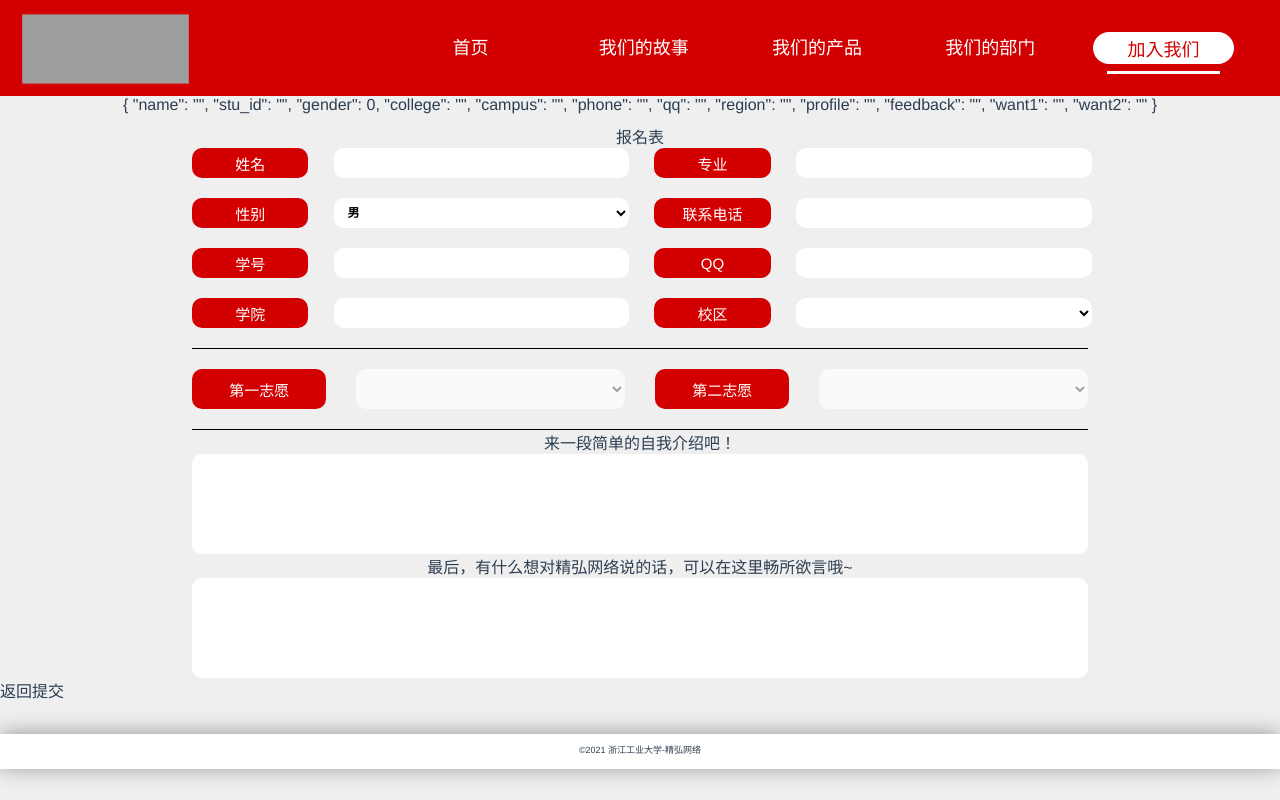
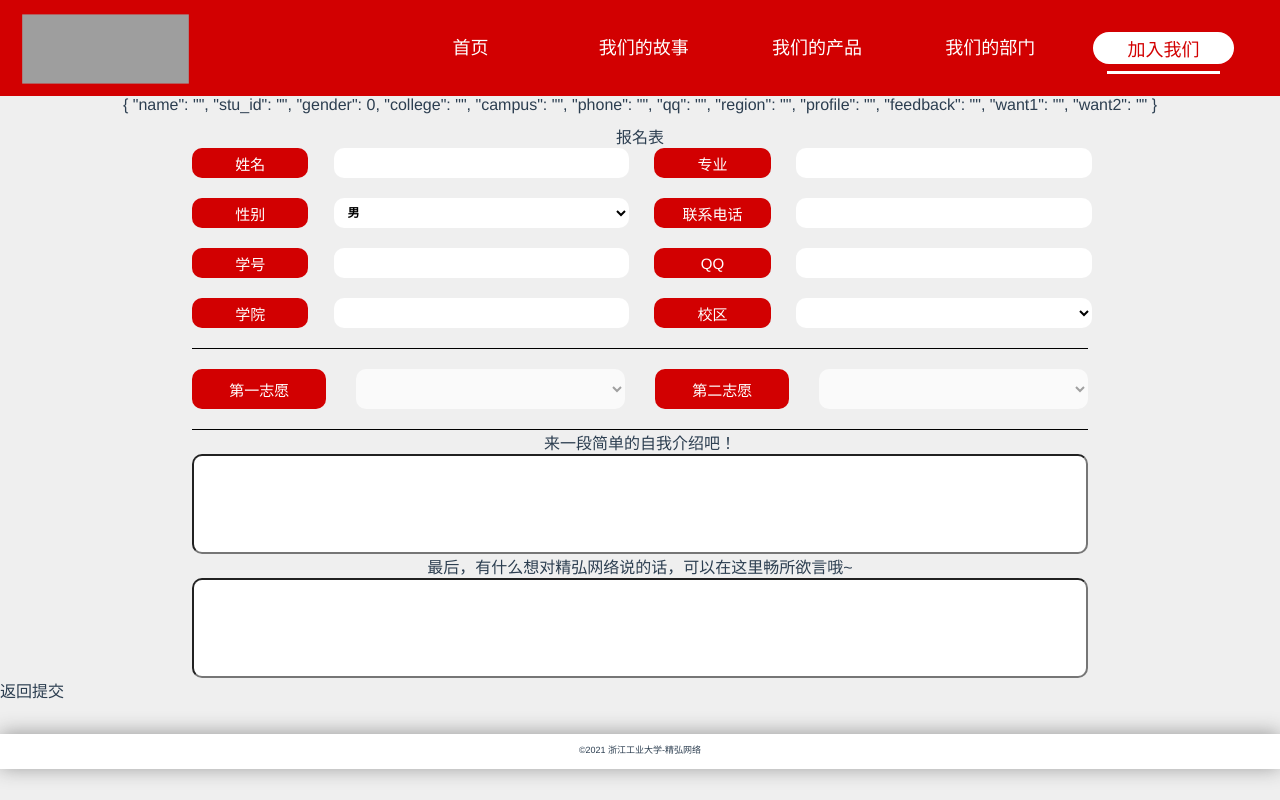
Before and after one commit to zjutjh/JingHong-Home-Vue, a Vue app in the folder join-us-vue/: page /recruit in a window 1280 px wide. Built offline with nearby package versions, Linux system fonts and the light colour scheme; grey boxes are pictures that could not be loaded.

Commit message:
招新季提交测试ok

```diff
--- a/join-us-vue/src/utils/request.ts
+++ b/join-us-vue/src/utils/request.ts
@@ -1,10 +1,7 @@
 import axios, { AxiosRequestConfig } from 'axios';
 import { ResponseType } from '../types/apis'
-// const request = axios.create({
-//     baseURL: 'http://127.0.0.1:8989',
-// })
 const instance = axios.create({
-  baseURL: 'http://127.0.0.1:8989'
+  baseURL: 'http://127.0.0.1:8888'
 })
 
 const request = async <T = any>(config: AxiosRequestConfig): Promise<ResponseType<T>> => {
--- a/join-us-vue/src/views/pc/join/recruit.vue
+++ b/join-us-vue/src/views/pc/join/recruit.vue
@@ -5,6 +5,7 @@ import { useRouter } from "vue-router";
 import { usePageStore } from "../../../stores/pages";
 import { INormalForm } from "../../../types/forms";
 import { isPhone, isStuId } from "../../../utils/valid"
+import { NormalForm } from "../../../apis/forms"
 const store = usePageStore();
 const router = useRouter();
 const form = reactive(<INormalForm>{
@@ -38,19 +39,27 @@ function regionChanged() {
   form.want2 = "";
 }
 function returnClicked() {
-  router.push('/join')
+  router.push('/join');
 }
-function submitClicked() {
+async function submitClicked() {
   if (!isPhone(form.phone)) {
-    alert("电话号码有误")
+    alert("电话号码有误");
     return;
   }
   if (!isStuId(form.stu_id)) {
-    alert("学号输入有误")
+    alert("学号输入有误");
     return;
   }
   // TODO submit
+  var res = await NormalForm(form);
+  if (res.message == "ok") {
+    alert("提交成功!");
+    router.push('/join');
+  } else {
+    alert(res.message);
+  }
 }
+
 onMounted(() => {
   store.pageNow = 4;
 })
@@ -74,6 +83,7 @@ onMounted(() => {
     <select class="item_content" v-model="form.gender">
       <option value="0">男</option>
       <option value="1">女</option>
+      <option value="2">跨性别</option>
     </select>
 
     <div class="item_name">联系电话</div>
@@ -115,10 +125,10 @@ onMounted(() => {
       </select>
     </div>
     <div class="des_label_2">来一段简单的自我介绍吧！</div>
-    <div class="capability_2" contenteditable="true"></div>
+    <input class="capability_2" v-model="form.profile" />
 
     <div class="des_label_2">最后，有什么想对精弘网络说的话，可以在这里畅所欲言哦~</div>
-    <div class="capability_2" contenteditable="true"></div>
+    <input class="capability_2" v-model="form.feedback" />
   </div>
   <div style="display:flex; center">
     <!-- TODO: 缺少样式 -->
```
